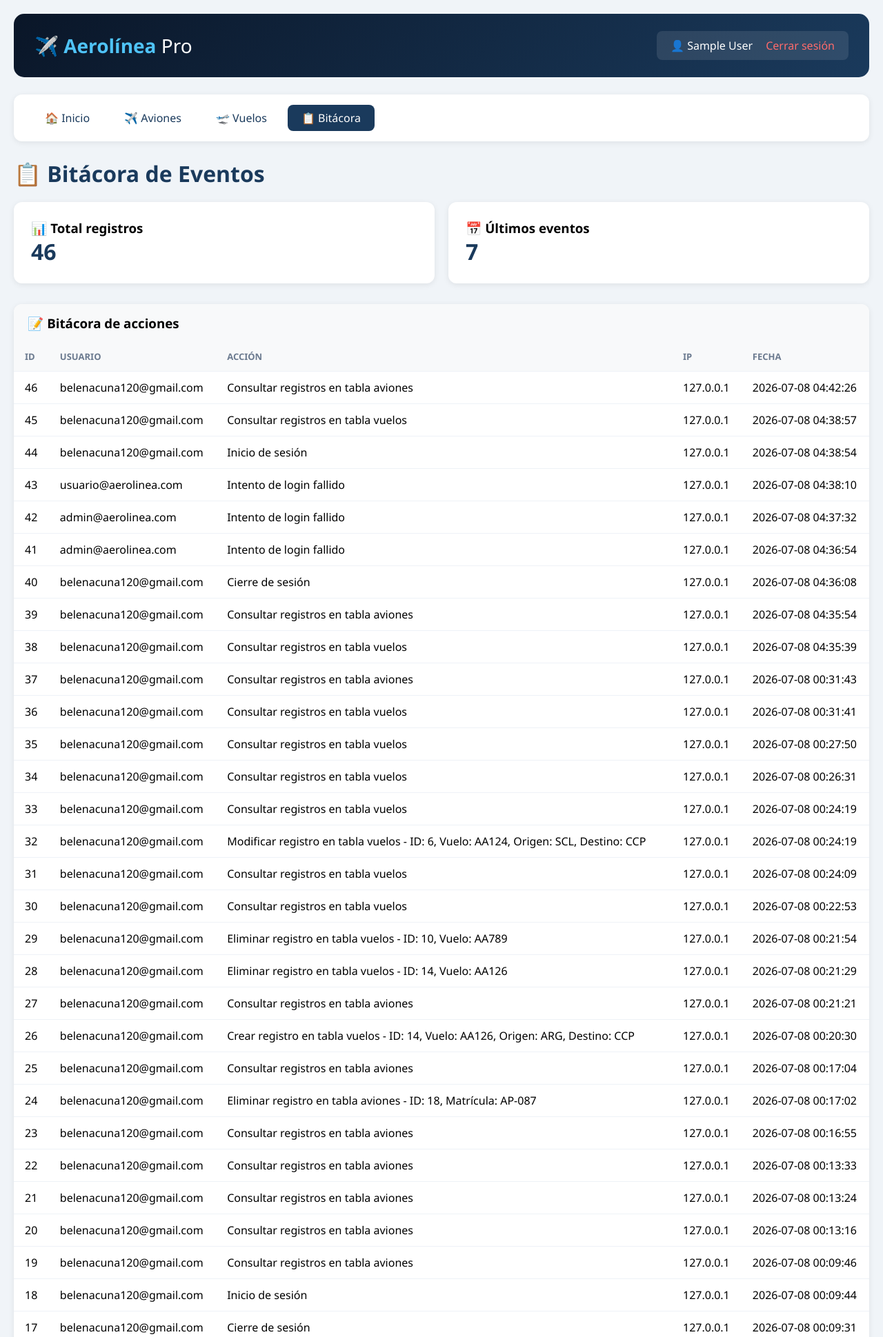
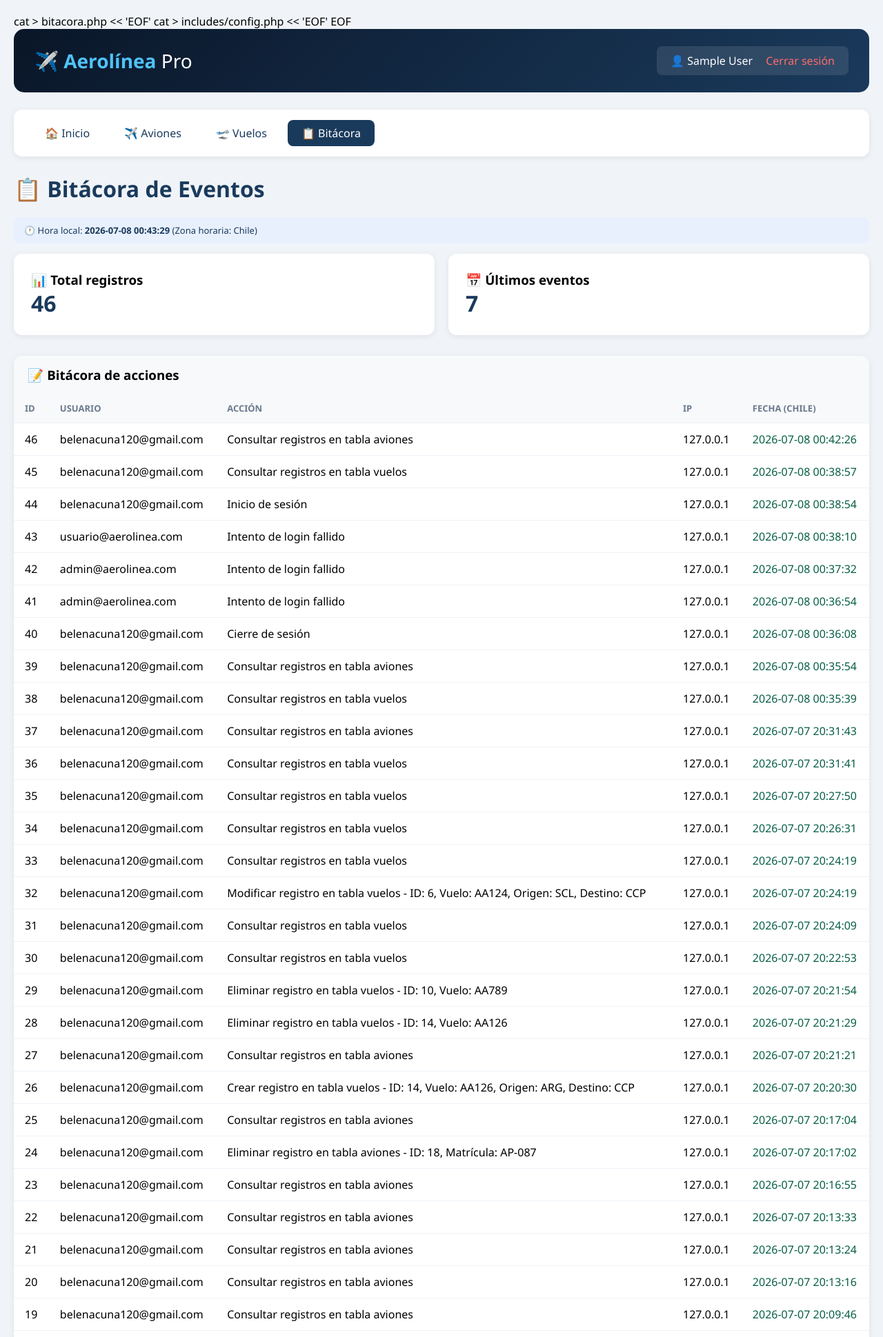
Before and after one commit to belemilla/Proyecto-crud, a PHP site: page /bitacora.php in a window 1280 px wide. Shown: the top 1939 px of the page at 69% size. Run offline with PHP 8.4, Linux system fonts and the light colour scheme; the visitor is signed in with stand-in values (Sample User, id 1); data comes from the database, SQL or seed files in the repository; both versions use the stored data as it was after the commit.

Commit message:
Proyecto completo: Sistema de Gestión de Flota Aérea con login, CRUD, bitácora y zona horaria Chile

```diff
--- a/aviones_create.php
+++ b/aviones_create.php
@@ -28,6 +28,11 @@
         $tipo_mensaje = 'error';
     } else {
         if ($crud->createAvion($matricula, $modelo, $fabricante, $capacidad, $año_fabricacion, $estado)) {
+            // ===== REGISTRAR EN BITÁCORA =====
+            $id_nuevo = $db->lastInsertId();
+            registrar_bitacora($_SESSION['usuario_id'], $_SESSION['usuario_email'],
+                "Crear registro en tabla aviones - ID: $id_nuevo, Matrícula: $matricula, Modelo: $modelo");
+
             $mensaje = "✅ Avión registrado exitosamente";
             $tipo_mensaje = 'exito';
         } else {
--- a/aviones_list.php
+++ b/aviones_list.php
@@ -8,6 +8,11 @@
 ini_set("display_startup_errors", 1);
 error_reporting(E_ALL);
 require_once 'includes/crud.php';
+
+// ===== REGISTRAR EN BITÁCORA - CONSULTAR =====
+registrar_bitacora($_SESSION['usuario_id'] ?? 0, $_SESSION['usuario_email'] ?? 'sistema',
+    "Consultar registros en tabla aviones");
+
 $crud = new CRUD();
 $aviones = $crud->readAllAviones();
 ?>
--- a/aviones_update.php
+++ b/aviones_update.php
@@ -1,7 +1,6 @@
-cat > aviones_update.php << 'EOF'
+<?php
 require_once 'includes/config.php';
 redirigir_si_no_logueado();
-<?php
 // ===== ACTIVAR ERRORES =====
 ini_set('display_errors', 1);
 ini_set('display_startup_errors', 1);
@@ -80,6 +79,9 @@
         $resultado = $crud->updateAvion($id, $matricula, $modelo, $fabricante, $capacidad, $año_fabricacion, $estado);
 
         if ($resultado) {
+            // ===== REGISTRAR EN BITÁCORA - MODIFICAR =====
+            registrar_bitacora($_SESSION['usuario_id'], $_SESSION['usuario_email'],
+                "Modificar registro en tabla aviones - ID: $id, Matrícula: $matricula, Modelo: $modelo");
             ?>
             <!DOCTYPE html>
             <html>
--- a/bitacora.php
+++ b/bitacora.php
@@ -1,6 +1,10 @@
+cat > bitacora.php << 'EOF'
 <?php
 require_once 'includes/db.php';
 require_once 'includes/config.php';
+
+// ===== ZONA HORARIA =====
+date_default_timezone_set('America/Santiago');
 
 redirigir_si_no_logueado();
 
@@ -135,6 +139,18 @@
             font-weight: 500;
         }
         .btn:hover { background: #0f2a44; }
+        .fecha-correcta {
+            color: #065f46;
+            font-weight: 500;
+        }
+        .zona-horaria-info {
+            background: #e8f0fe;
+            padding: 10px 15px;
+            border-radius: 8px;
+            margin-bottom: 15px;
+            font-size: 13px;
+            color: #1a3a5c;
+        }
     </style>
 </head>
 <body>
@@ -156,6 +172,10 @@
 
         <h1 style="color:#1a3a5c;margin-bottom:20px;">📋 Bitácora de Eventos</h1>
 
+        <div class="zona-horaria-info">
+            🕐 Hora local: <strong><?= date('Y-m-d H:i:s') ?></strong> (Zona horaria: Chile)
+        </div>
+
         <div class="stats-grid">
             <div class="stat-card">
                 <h3>📊 Total registros</h3>
@@ -171,7 +191,7 @@
             <h3>📝 Bitácora de acciones</h3>
             <table>
                 <thead>
-                    <tr><th>ID</th><th>Usuario</th><th>Acción</th><th>IP</th><th>Fecha</th></tr>
+                    <tr><th>ID</th><th>Usuario</th><th>Acción</th><th>IP</th><th>Fecha (Chile)</th></tr>
                 </thead>
                 <tbody>
                     <?php if (count($registros) > 0): ?>
@@ -181,7 +201,14 @@
                                 <td><?= htmlspecialchars($row['usuario_email']) ?></td>
                                 <td><?= htmlspecialchars($row['accion']) ?></td>
                                 <td><?= htmlspecialchars($row['ip']) ?></td>
-                                <td><?= $row['fecha'] ?></td>
+                                <td class="fecha-correcta">
+                                    <?php
+                                    // Convertir la fecha a hora de Chile
+                                    $fecha = new DateTime($row['fecha'], new DateTimeZone('UTC'));
+                                    $fecha->setTimezone(new DateTimeZone('America/Santiago'));
+                                    echo $fecha->format('Y-m-d H:i:s');
+                                    ?>
+                                </td>
                             </tr>
                         <?php endforeach; ?>
                     <?php else: ?>
@@ -195,7 +222,7 @@
             <h3>📜 Historial de sesiones</h3>
             <table>
                 <thead>
-                    <tr><th>ID</th><th>Usuario</th><th>Evento</th><th>IP</th><th>Navegador</th><th>Fecha</th></tr>
+                    <tr><th>ID</th><th>Usuario</th><th>Evento</th><th>IP</th><th>Navegador</th><th>Fecha (Chile)</th></tr>
                 </thead>
                 <tbody>
                     <?php if (count($historial) > 0): ?>
@@ -206,7 +233,13 @@
                                 <td><?= htmlspecialchars($row['evento']) ?></td>
                                 <td><?= htmlspecialchars($row['ip']) ?></td>
                                 <td><?= htmlspecialchars(substr($row['user_agent'] ?? 'Desconocido', 0, 40)) ?>...</td>
-                                <td><?= $row['fecha'] ?></td>
+                                <td class="fecha-correcta">
+                                    <?php
+                                    $fecha = new DateTime($row['fecha'], new DateTimeZone('UTC'));
+                                    $fecha->setTimezone(new DateTimeZone('America/Santiago'));
+                                    echo $fecha->format('Y-m-d H:i:s');
+                                    ?>
+                                </td>
                             </tr>
                         <?php endforeach; ?>
                     <?php else: ?>
@@ -220,3 +253,4 @@
     </div>
 </body>
 </html>
+EOF
--- a/includes/config.php
+++ b/includes/config.php
@@ -1,4 +1,8 @@
+cat > includes/config.php << 'EOF'
 <?php
+// ===== ZONA HORARIA =====
+date_default_timezone_set('America/Santiago');
+
 // ===== CONFIGURACIÓN DEL SISTEMA =====
 
 // Activar errores en desarrollo
@@ -15,9 +19,12 @@
     session_start();
 }
 
+// ===== CONEXIÓN A LA BASE DE DATOS =====
+require_once __DIR__ . '/db.php';
+$db = Database::getInstance()->getConnection();
+
 // ===== VALIDACIONES DE SEGURIDAD =====
 
-// 1. Validar contraseña: mínimo 8 caracteres, 1 mayúscula, 1 minúscula, 1 número
 function validar_password($password) {
     if (strlen($password) < 8) {
         return ["valido" => false, "mensaje" => "La contraseña debe tener al menos 8 caracteres"];
@@ -37,12 +44,10 @@
     return ["valido" => true, "mensaje" => "Contraseña válida"];
 }
 
-// 2. Validar email
 function validar_email($email) {
     return filter_var($email, FILTER_VALIDATE_EMAIL);
 }
 
-// 3. Limpiar entrada de usuario
 function limpiar_input($input) {
     return htmlspecialchars(strip_tags(trim($input)));
 }
@@ -105,3 +110,4 @@
     }
 }
 ?>
+EOF
--- a/vuelos_create.php
+++ b/vuelos_create.php
@@ -20,6 +20,11 @@
     $estado = $_POST['estado'];
 
     if ($crud->createVuelo($numero_vuelo, $avion_id, $origen, $destino, $hora_salida, $hora_llegada, $estado)) {
+        // ===== REGISTRAR EN BITÁCORA - CREAR =====
+        $id_nuevo = $db->lastInsertId();
+        registrar_bitacora($_SESSION['usuario_id'], $_SESSION['usuario_email'],
+            "Crear registro en tabla vuelos - ID: $id_nuevo, Vuelo: $numero_vuelo, Origen: $origen, Destino: $destino");
+
         header('Location: vuelos_list.php?mensaje=Vuelo programado exitosamente');
         exit();
     } else {
--- a/vuelos_list.php
+++ b/vuelos_list.php
@@ -4,6 +4,11 @@
 ini_set("display_errors", 1);
 ini_set("display_startup_errors", 1);
 error_reporting(E_ALL);
+
+// ===== REGISTRAR EN BITÁCORA - CONSULTAR =====
+registrar_bitacora($_SESSION['usuario_id'] ?? 0, $_SESSION['usuario_email'] ?? 'sistema',
+    "Consultar registros en tabla vuelos");
+
 require_once 'includes/crud.php';
 $crud = new CRUD();
 $vuelos = $crud->readAllVuelos();
```
Also changed, not shown: aviones_delete.php (+7 -1 lines), vuelos_delete.php (+6 -2 lines), vuelos_update.php (+5 -2 lines), database.db.
